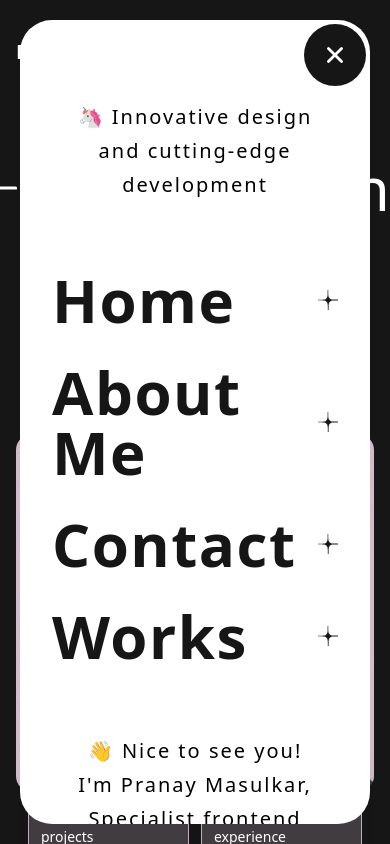
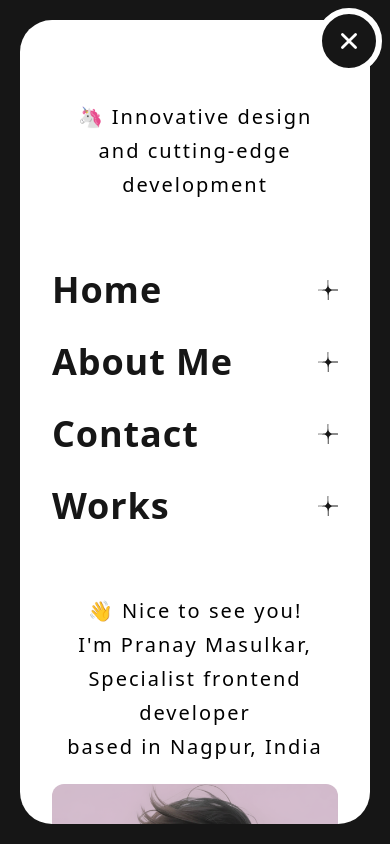
Before and after one commit to pranaymasulkar/pranaymasulkar, a React (Vite) app: page / in a window 390 px wide. Both pictures are taken after a click on the button 338 px from the left and 52 px from the top of the page. Shown: the top 844 px of the page. Built offline with nearby package versions, Linux system fonts and the light colour scheme; a web font is replaced by a local one.

Commit message:
changes header create for mobile navigation

```diff
--- a/src/layout/MobileNav.jsx
+++ b/src/layout/MobileNav.jsx
@@ -36,16 +36,17 @@ const MobileNav = ({ onClick }) => {
 
     return (
         <motion.div
-            className="fixed inset-0 bg-white z-50 flex flex-col overflow-y-auto rounded-4xl my-5 mx-5 sm:mx-6 md:mx-8"
+            className="fixed inset-0 bg-[#161616] z-50 flex flex-col ov overflow-hidden"
             variants={overlayVariants}
             initial="hidden"
             animate="visible"
             exit="exit"
         >
+            <div className="bg-white rounded-4xl my-5 mx-5 sm:mx-6 md:mx-8 overflow-y-auto">
                 {/* ✅ Use absolute position inside container (no layout shift) */}
                 <button
                     onClick={onClick}
-                className="fixed md:absolute z-50 top-6 right-6 md:top-3 md:right-3 text-white bg-[#161616] hover:bg-[#04AA6D] rounded-full p-4 transition-colors duration-200"
+                    className="fixed md:absolute z-50 top-2 right-2 text-white bg-[#161616] hover:bg-[#04AA6D] rounded-full p-3 transition-colors duration-200 border-6 border-white"
                 >
                     <IoClose size={30} />
                 </button>
@@ -76,7 +77,7 @@ const MobileNav = ({ onClick }) => {
                                         <Link
                                             to={link.to}
                                             onClick={onClick}
-                                        className="flex justify-between items-center hover:text-[#04AA6D] text-[#161616] text-6xl font-bold tracking-wide capitalize transition-colors"
+                                            className="flex justify-between items-center hover:text-[#04AA6D] text-[#161616] text-4xl md:text-6xl font-bold tracking-wide capitalize transition-colors"
                                         >
                                             {link.name} <StarImage />
                                         </Link>
@@ -105,7 +106,7 @@ const MobileNav = ({ onClick }) => {
                                 <img
                                     src={Myimage}
                                     alt="Pranay Masulkar"
-                                className="rounded-full md:w-60 md:h-60 object-cover"
+                                    className="rounded-xl md:w-60 md:h-60 object-cover"
                                 />
                             </div>
 
@@ -126,6 +127,7 @@ const MobileNav = ({ onClick }) => {
                         </div>
                     </div>
                 </div>
+            </div>
         </motion.div>
     );
 };
```
Lines whose indentation alone changed are shown as unchanged.
